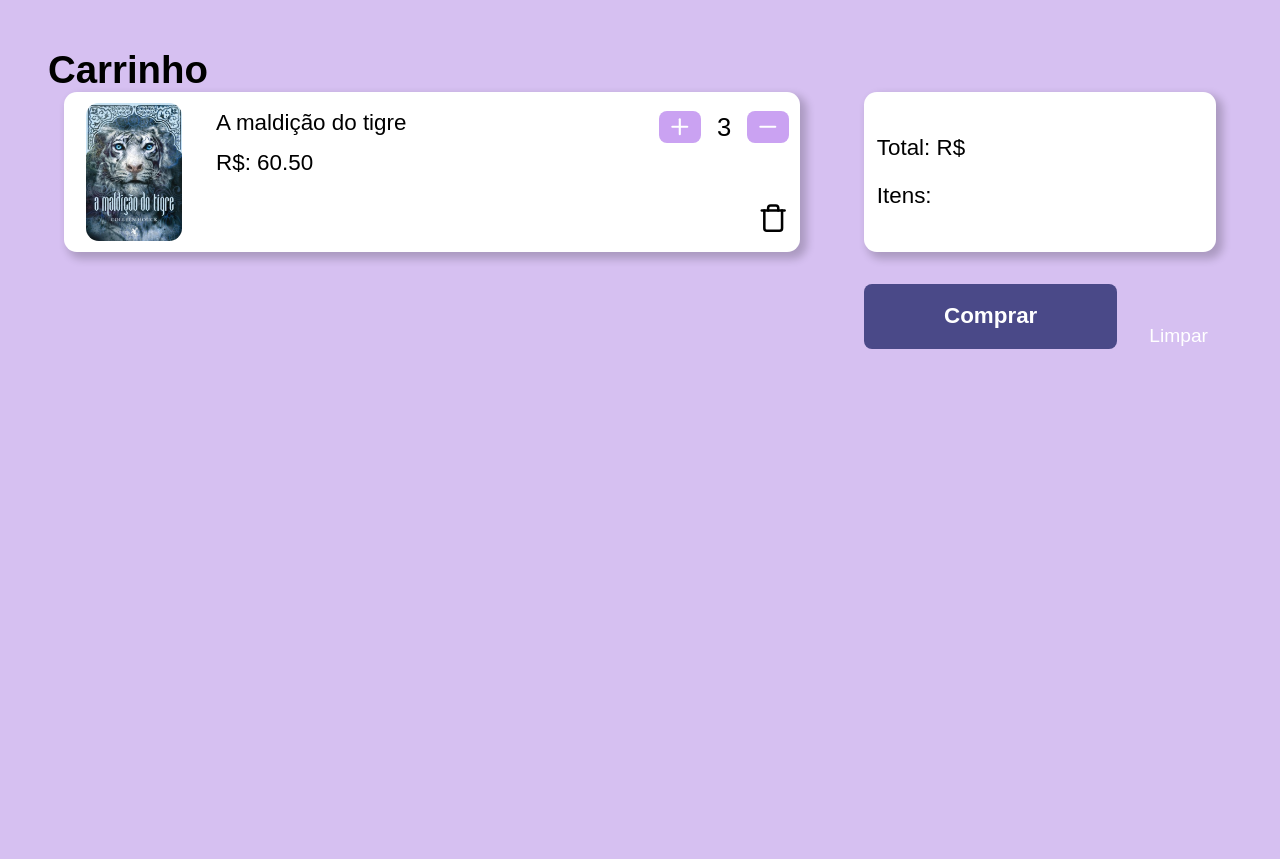
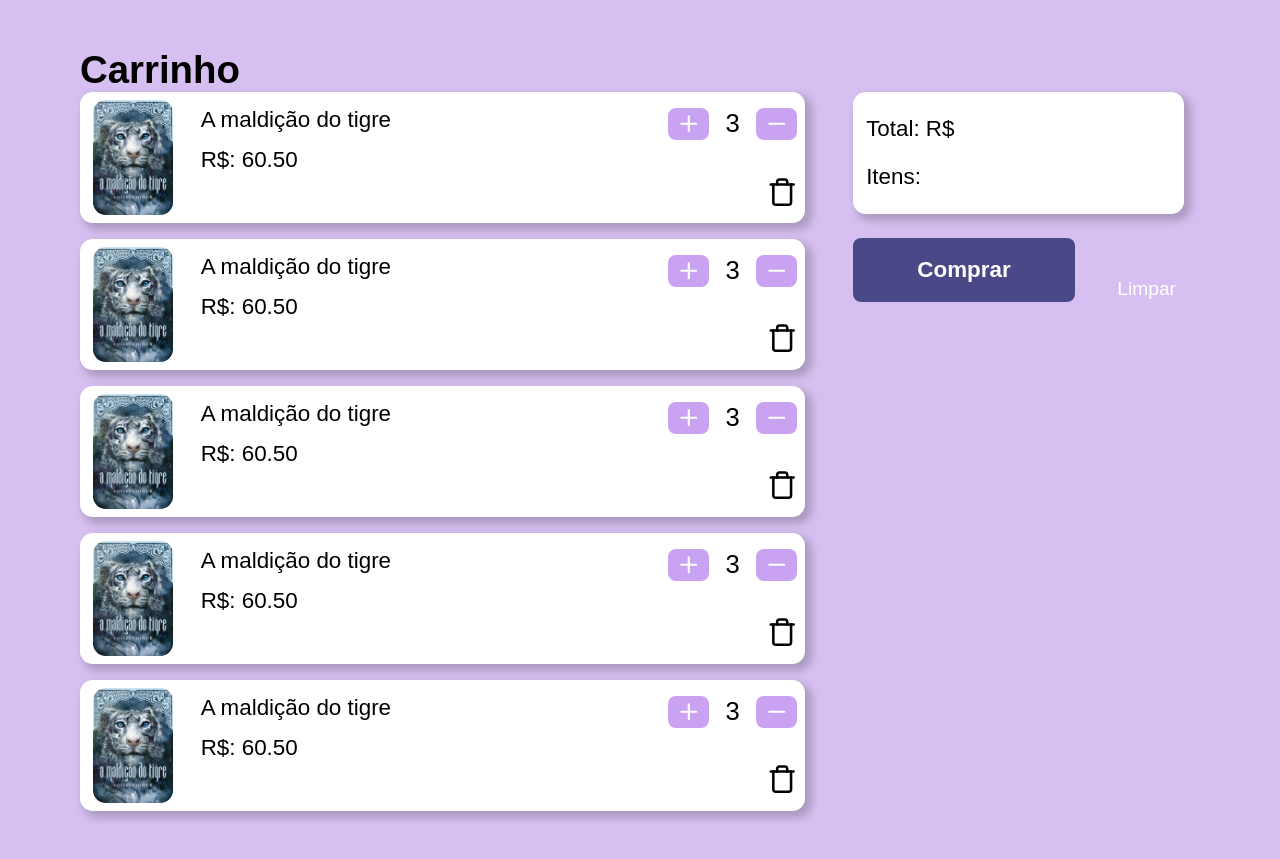
Before and after one commit to LeoYudi/E-uleio-frontend, a React (Create React App) app in the folder e-uleio/: page /Cart in a window 1280 px wide. Before the commit the page ends 800 px from the top, so only its background shows below. Built offline with nearby package versions, Linux system fonts and the light colour scheme.

Commit message:
fix display cart itens

```diff
--- a/e-uleio/src/components/CartItem/style.css
+++ b/e-uleio/src/components/CartItem/style.css
@@ -1,17 +1,17 @@
 .item-container{
     display: grid;
-    grid-template-columns: 1fr 4fr 1fr;
+    grid-template-columns: 1fr 5fr 1fr;
     background-color: var(--light-background);
     border-radius: 0.8rem;
     box-shadow: 5px 5px 8px 2px rgba(0, 0, 0, 0.2);
-    padding: 0.7rem;
-    margin: 0rem 1rem;
+    padding: 0.5rem;
 }
 
 .item-container img{
-    width: 6rem;
+    width: 5rem;
     border-radius: 0.8rem;
-    justify-self: center;
+    justify-self: flex-start;
+    margin-left: 0.3rem;
 }
 
 .item-infos {
@@ -22,7 +22,7 @@
 .item-infos p, .item-infos span{
     font-size: 1.4rem;
     line-height: 2.5rem;
-    margin-left: 1.5rem;
+    margin-left: 1rem;
 }
 
 .item-amount {
--- a/e-uleio/src/pages/Cart/index.js
+++ b/e-uleio/src/pages/Cart/index.js
@@ -11,16 +11,22 @@ function Cart() {
         <div className='cart-container'>
             <h2>Carrinho</h2>
             <div className='cart-content'>
-                <div className='cart-itens'>
+                <div className='cart-items'>
+                    <CartItem product={productTeste} />
+                    <CartItem product={productTeste} />
+                    <CartItem product={productTeste} />
+                    <CartItem product={productTeste} />
                     <CartItem product={productTeste} />
                 </div>
+                <div className='payment'>
                     <div className='payment-info'>
                         <span>Total: R${ }</span>
                         <span>Itens: { }</span>
                     </div>
-                <div className='payment-buton'>
+                    <div className='payment-button'>
                         <button>Comprar</button>
                         <span>Limpar</span>
+                    </div>
                 </div>
             </div>
         </div>
--- a/e-uleio/src/pages/Cart/style.css
+++ b/e-uleio/src/pages/Cart/style.css
@@ -1,11 +1,23 @@
 .cart-container{
-    padding: 3rem;
+    padding: 3rem 5rem;
 }
 
 .cart-content {
     display: grid;
     grid-template-columns: 2fr 1fr;
     gap: 2rem;
+}
+
+.cart-items{
+    display: grid;
+    grid-template-rows: auto;
+    gap: 1rem;
+}
+
+.payment{
+    display: flex;
+    flex-direction: column;
+    gap: 1.5rem;
 }
 
 .payment-info{
@@ -19,49 +31,60 @@
     margin: 0 1rem;
 }
 
-.payment-info span, .payment-buton span {
+.payment-info span, .payment-button span {
     line-height: 3rem;
     font-size: 1.4rem;
 }
 
-.payment-buton{
+.payment-button{
     grid-column: 2;
     display: flex;
     justify-content: space-between;
     align-items: flex-end;
     padding: 0rem 1rem;
+    flex-wrap: wrap;
 }
 
-.payment-buton span{
+.payment-button span{
     color: white;
     font-size: 1.2rem;
     height: 2.3rem;
     padding-right: 0.5rem;
-
     transition: all 0.4s;
 }
 
-.payment-buton span:hover {
+.payment-button span:hover {
     filter: brightness(0.3);
   }
 
-.payment-buton span:hover{
+.payment-button span:hover{
     cursor: pointer;
 }
 
-.payment-buton button {
+.payment-button button {
     background-color: var(--dark-backgorund);
     color: white;
     font-size: 1.4rem;
-    padding: 1.2rem 5rem;
+    padding: 1.2rem 4rem;
     border-radius: 0.5rem;
     border: none;
     font-weight: bold;
-
     transition: all 0.4s;
 }
 
-.payment-buton button:hover {
+.payment-button button:hover {
     background: var(--border);
     filter: brightness(0.9);
+}
+
+.cart-items::-webkit-scrollbar {
+    width: 5px;
   }
+
+  .cart-items::-webkit-scrollbar-track {
+    box-shadow: inset 0 0 6px rgba(0, 0, 0, 0.2);
+  }
+
+  .cart-items::-webkit-scrollbar-thumb {
+    background-color: var(--text);
+  }
```
Lines whose indentation alone changed are shown as unchanged.
